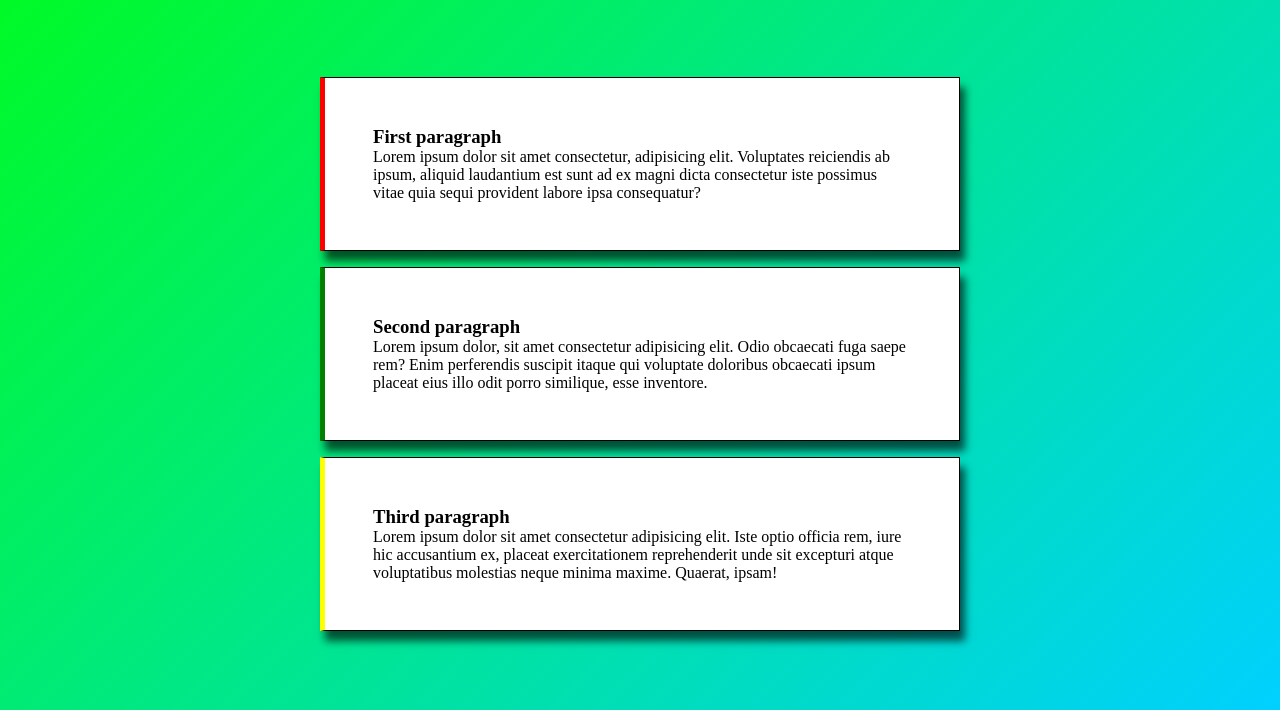
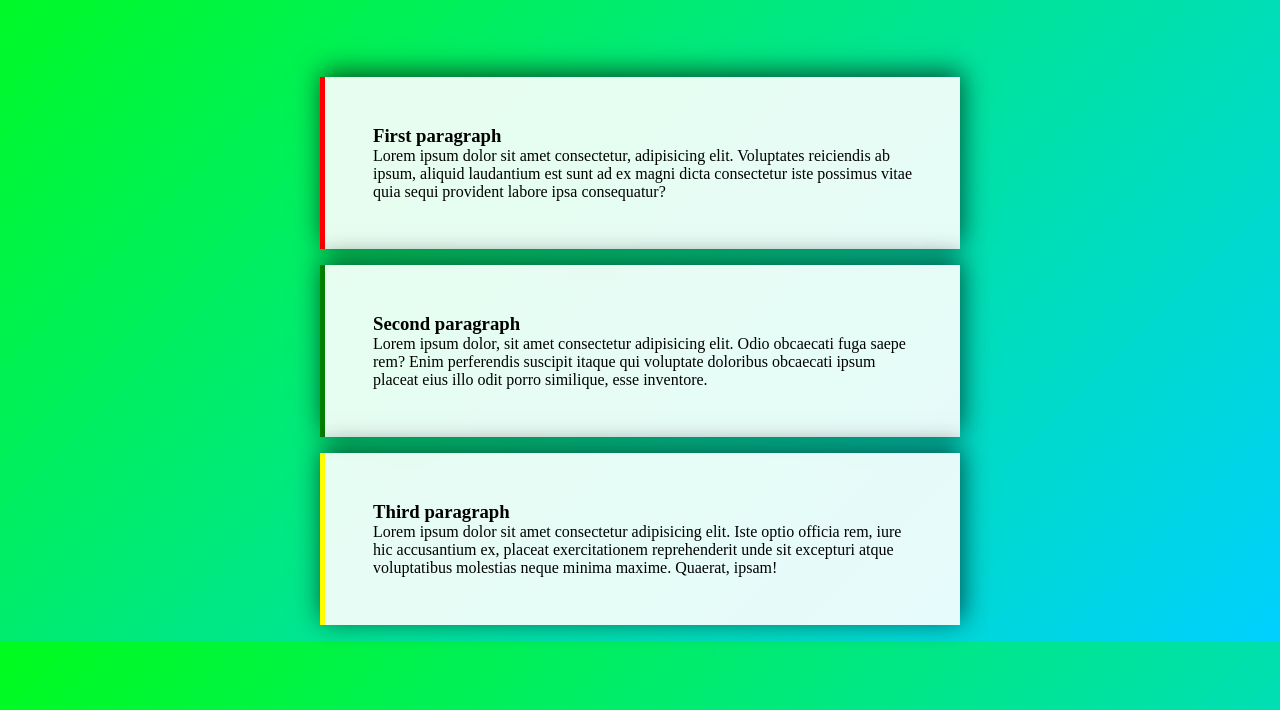
Before and after one commit to NavarroMauro/DCI, a plain HTML site: page year_course/16may2018/css_boxmodel/index.html in a window 1280 px wide. Shown: the part 90-800 px from the top of the page. Drawn offline with Linux system fonts and the light colour scheme; a script that the page names is missing.

Commit message:
last minute commit

```diff
--- a/year_course/16may2018/css_boxmodel/css/style.css
+++ b/year_course/16may2018/css_boxmodel/css/style.css
@@ -9,30 +9,27 @@ h1 {
     margin: 50px 0 80px 0;
 }
 
-html {
-    height: 100%;
-    width: 100%;
+body {
+    background: #464d6d;
     background: linear-gradient(-45deg, rgb(0, 208, 255), rgb(0, 252, 29));
 }
 
-main article:nth-child(1) {
-    border-left: solid 5px red;
+
+
+article {
+    background-color: rgba(255, 255, 255, 0.9);
+    width: 40em;
+    max-width: 100%;
+    padding: 3em;
+    margin: 1em auto;
+    border-left: 5px solid red;
+    box-shadow: 2px -5px 25px #000000a4;
 }
+
+
 main article:nth-child(2) {
     border-left: solid 5px green;
 }
 main article:nth-child(3) {
     border-left: solid 5px yellow;
 }
-
-article {
-    background-color: white;
-    width: 40em;
-    max-width: 100%;
-    padding: 3em;
-    margin: 0 5em 1em 5em;
-    margin-left: auto;
-    margin-right: auto;
-    border: 1px solid;
-    box-shadow: 5px 10px 8px #000000a4;
-}
```
